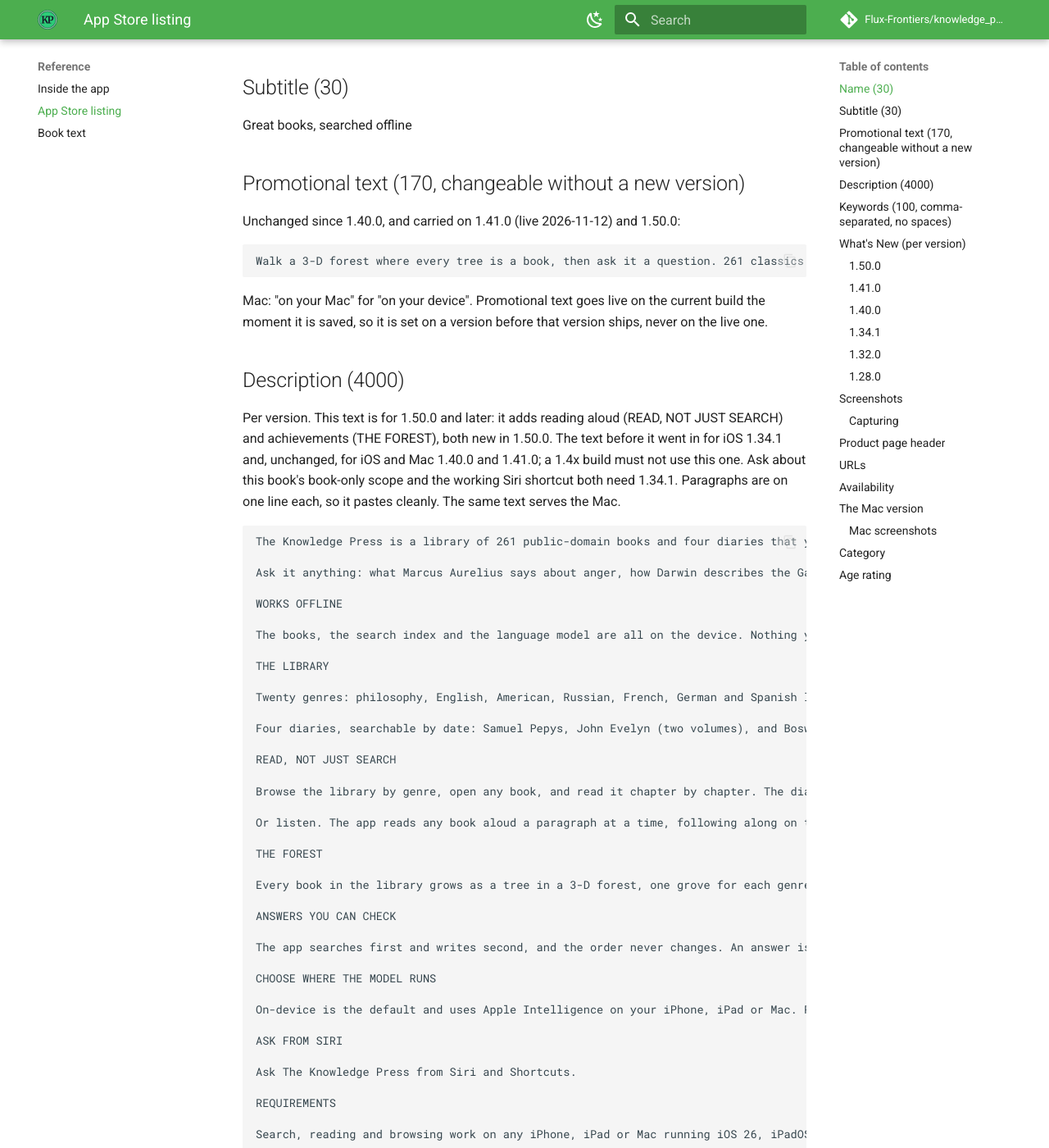
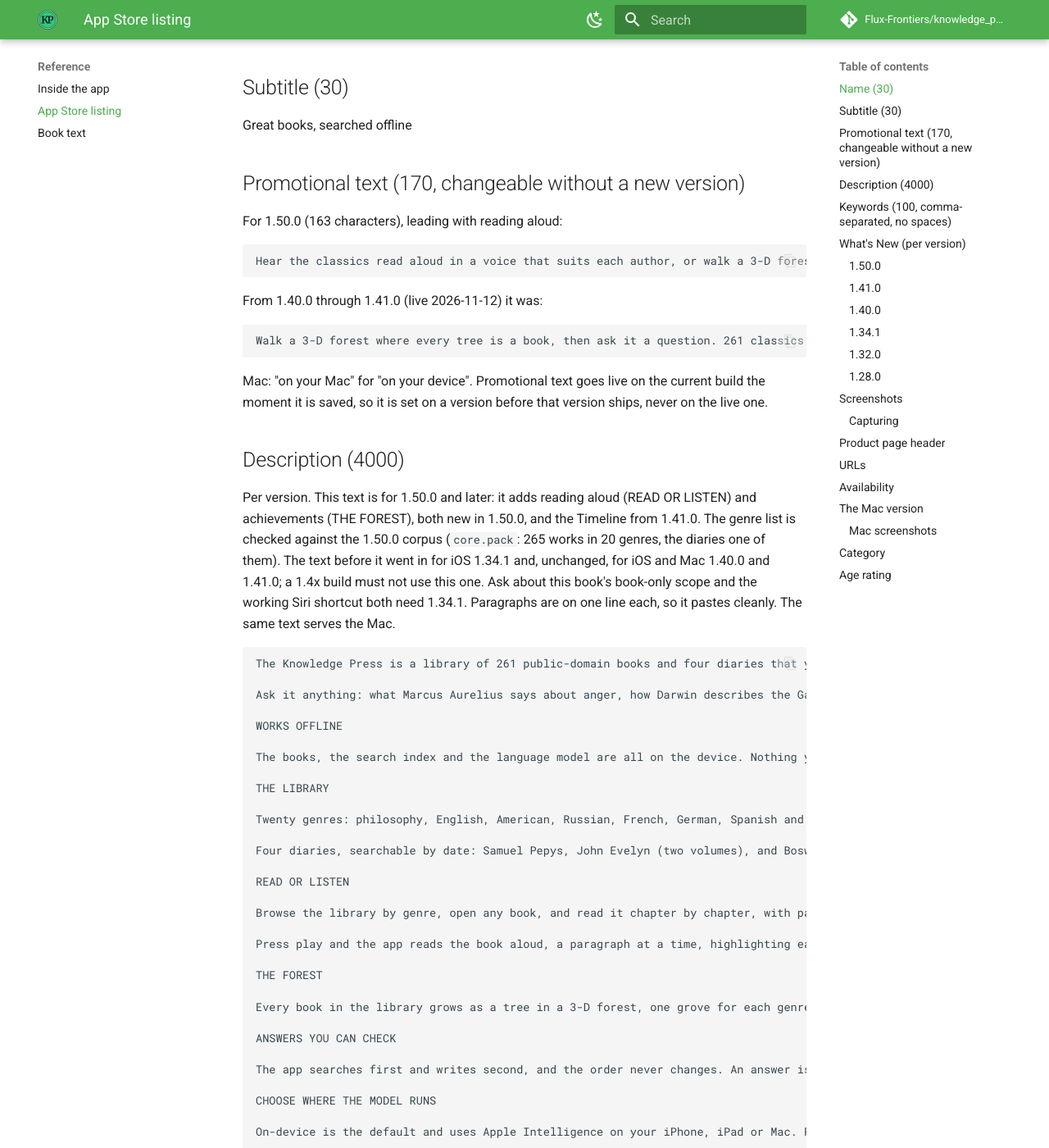
Before and after one commit to Flux-Frontiers/knowledge_press, an MkDocs documentation site: the page built from docs/APP_STORE_LISTING.md, in a window 1280 px wide and 1400 px high, scrolled down 439 px. Shown: the whole window at 82% size. Built offline with MkDocs 1.6.1 and Material for MkDocs 9.7.7, drawn with Linux system fonts in a browser that asks for light colours; comment, search, counter and statistics services are not loaded; some of the changed text lies outside the part shown.

Commit message:
docs(store): description and promotional text for 1.50.0
The description gets a READ OR LISTEN section for reading aloud, the
Timeline in THE FOREST, and the three genres the list was missing
(world literature, diaries, Audel's electrical library), checked against
the 1.50.0 core.pack. New promotional text leads with reading aloud.

Co-Authored-By: Claude Opus 5.5 <noreply@anthropic.com>

````diff
--- a/docs/APP_STORE_LISTING.md
+++ b/docs/APP_STORE_LISTING.md
@@ -18,7 +18,13 @@ Great books, searched offline
 
 ## Promotional text (170, changeable without a new version)
 
-Unchanged since 1.40.0, and carried on 1.41.0 (live 2026-11-12) and 1.50.0:
+For 1.50.0 (163 characters), leading with reading aloud:
+
+```text
+Hear the classics read aloud in a voice that suits each author, or walk a 3-D forest where every tree is a book. 261 classics and four diaries, all on your device.
+```
+
+From 1.40.0 through 1.41.0 (live 2026-11-12) it was:
 
 ```text
 Walk a 3-D forest where every tree is a book, then ask it a question. 261 classics and four diaries on your device, and every answer shows its sources.
@@ -30,15 +36,17 @@ version ships, never on the live one.
 
 ## Description (4000)
 
-Per version. This text is for 1.50.0 and later: it adds reading aloud (READ,
-NOT JUST SEARCH) and achievements (THE FOREST), both new in 1.50.0. The text
+Per version. This text is for 1.50.0 and later: it adds reading aloud (READ
+OR LISTEN) and achievements (THE FOREST), both new in 1.50.0, and the
+Timeline from 1.41.0. The genre list is checked against the 1.50.0 corpus
+(`core.pack`: 265 works in 20 genres, the diaries one of them). The text
 before it went in for iOS 1.34.1 and, unchanged, for iOS and Mac 1.40.0 and
 1.41.0; a 1.4x build must not use this one. Ask about this book's book-only
 scope and the working Siri shortcut both need 1.34.1. Paragraphs are on one
 line each, so it pastes cleanly. The same text serves the Mac.
 
 ```text
-The Knowledge Press is a library of 261 public-domain books and four diaries that you can search and question, entirely on your device.
+The Knowledge Press is a library of 261 public-domain books and four diaries that you can search, question and listen to, entirely on your device.
 
 Ask it anything: what Marcus Aurelius says about anger, how Darwin describes the Galapagos finches, where Pepys was on the day of the Great Fire. The app searches the whole library two ways at once, by meaning and by exact wording, and answers from the passages it found. Every answer shows its sources, and marks which passages the model actually read.
 
@@ -48,19 +56,19 @@ The books, the search index and the language model are all on the device. Nothin
 
 THE LIBRARY
 
-Twenty genres: philosophy, English, American, Russian, French, German and Spanish literature, the ancient and classical world, drama and Shakespeare, science fiction, horror, biography, letters, travel, natural history and sacred texts. Plato, Aristotle, Epictetus, Marcus Aurelius, Kant, Nietzsche, Homer, Dante, Cervantes, Austen, Dickens, Melville, Tolstoy, Dostoevsky, Twain, Poe, Shelley, Stoker, Verne, Wells, Darwin, Thoreau, Whitman, and more.
+Twenty genres: philosophy, English, American, Russian, French, German, Spanish and world literature, the ancient and classical world, drama and Shakespeare, science fiction, horror, biography, letters, diaries, travel, natural history, sacred texts, and Audel's classic electrical library. Plato, Aristotle, Epictetus, Marcus Aurelius, Kant, Nietzsche, Homer, Dante, Cervantes, Austen, Dickens, Melville, Tolstoy, Dostoevsky, Twain, Poe, Shelley, Stoker, Verne, Wells, Darwin, Thoreau, Whitman, and more.
 
 Four diaries, searchable by date: Samuel Pepys, John Evelyn (two volumes), and Boswell's journal of his tour of the Hebrides with Samuel Johnson.
 
-READ, NOT JUST SEARCH
+READ OR LISTEN
 
-Browse the library by genre, open any book, and read it chapter by chapter. The diaries open by date. Every source passage under an answer can be read in full.
+Browse the library by genre, open any book, and read it chapter by chapter, with paragraphs, verse, italics and footnotes set as in a printed book. The diaries open by date. Every source passage under an answer can be read in full.
 
-Or listen. The app reads any book aloud a paragraph at a time, following along on the page, in a voice chosen to suit the author, with the voice and speed yours to change.
+Press play and the app reads the book aloud, a paragraph at a time, highlighting each one as it goes and carrying on into the next chapter. Start from any paragraph. The voice is chosen to suit the author, British for Austen and American for Twain, and you can change the voice and speed in Settings. It uses your device's own voices, so listening works offline too.
 
 THE FOREST
 
-Every book in the library grows as a tree in a 3-D forest, one grove for each genre. Drive a cart along the roads, or take the guided tour, which stops at each grove. Open a tree to see its book, read it, or ask a question about that book alone. Each book in Browse and each source under an answer has a Tree button that takes you to its tree. Ride the ring of groves, read the exhibits, and press books into your cart to earn achievements in bronze, silver and gold. The forest works offline, like the rest of the app.
+Every book in the library grows as a tree in a 3-D forest, one grove for each genre. Drive a cart along the roads, or take the guided tour, which stops at each grove. Open a tree to see its book, read it, listen to it, or ask a question about that book alone; a book keeps reading aloud while you drive on. Each book in Browse and each source under an answer has a Tree button that takes you to its tree. The Timeline grows the forest by date, from 1000 BC to 1931, each tree appearing in the year its book was written. Ride the ring of groves, read the exhibits, and press books into your cart to earn achievements in bronze, silver and gold. The forest works offline, like the rest of the app.
 
 ANSWERS YOU CAN CHECK
 
````
